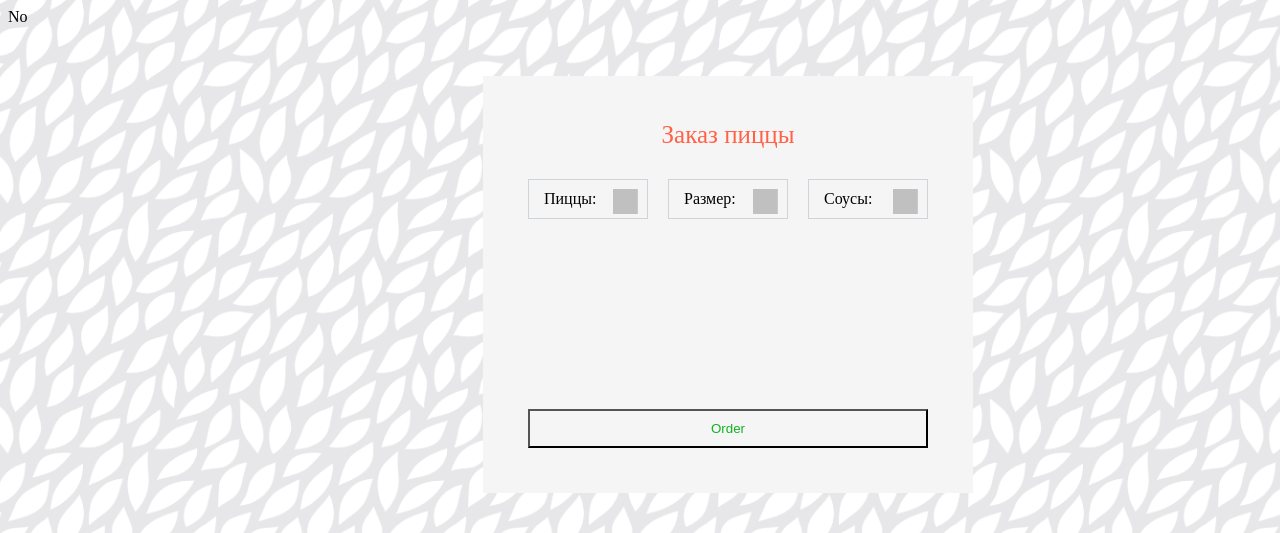
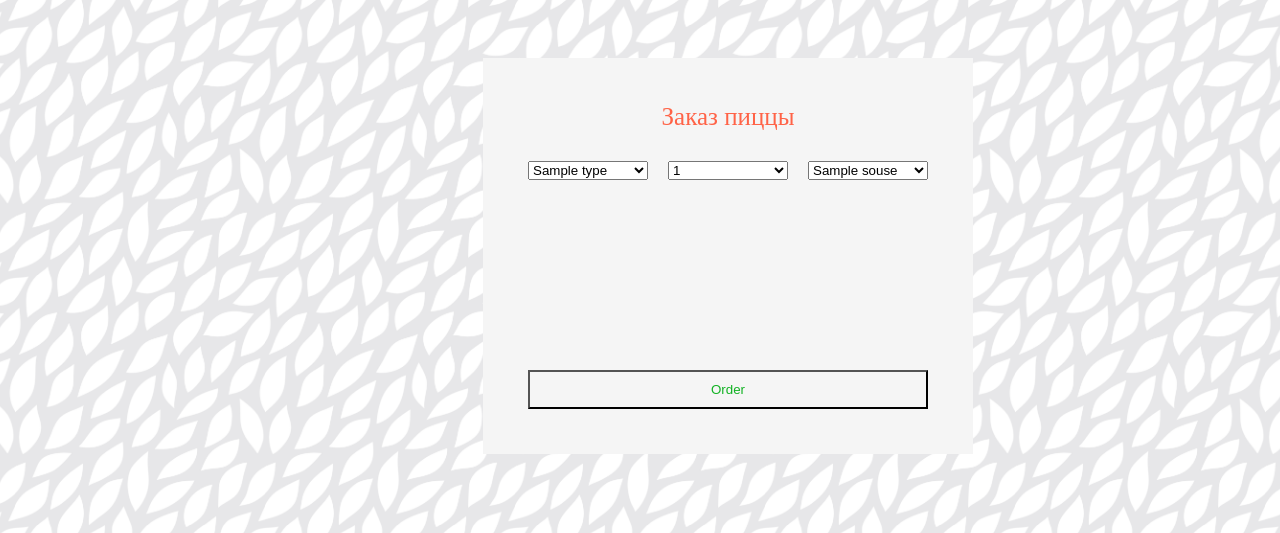
Before and after one commit to CRAZYMIXAKER/Pizza, a PHP site: page / in a window 1280 px wide; the page is wider, and only the part inside the window is pictured. Shown: the top 533 px of that part. Run offline with PHP 8.4, Linux system fonts and the light colour scheme; tables that the repository leaves empty hold one stand-in row (values such as "Sample post"); grey boxes are pictures that could not be loaded.

Commit message:
WithoutAJAX

```diff
--- a/DB.php
+++ b/DB.php
@@ -9,33 +9,3 @@ $connect->exec('SET NAMES UTF8');
 if (!$connect) {
 	die("Произошла непредвиденная ошибка! Мы работаем над устранением проблемы.");
 }
-
-
-function getSingleValue($con, $sql)
-{
-	$query = $con->prepare($sql);
-	$query->execute();
-	return $query->fetchColumn();
-}
-
-
-// $sqlSizePrice = "SELECT Price FROM Size WHERE IDSize = $IDsize";
-// $SizePrice = getSingleValue($connect, $sqlSizePrice);
-
-// $sqlSousePrice = "SELECT Price FROM Souse WHERE IDSouse = $IDsouse";
-// $SousePrice = getSingleValue($connect, $sqlSousePrice);
-
-// $sqlTypePrice = "SELECT Price FROM Type WHERE IDType = $IDtype";
-// $TypePrice = getSingleValue($connect, $sqlTypePrice);
-
-// $price = $SizePrice + $SousePrice + $TypePrice;
-
-
-// $sql = "INSERT Pizza (Id_Size, Id_Souse, Id_Type, Price) VALUES (:size, :souse, :type , :price)";
-// $query = $connect->prepare($sql);
-
-// $query->bindParam(':size', $IDsize);
-// $query->bindParam(':souse', $IDsouse);
-// $query->bindParam(':type', $IDtype);
-// $query->bindParam(':price', $price);
-// $query->execute();
--- a/Index.php
+++ b/Index.php
@@ -1,11 +1,6 @@
 <?php
-if ($_SERVER['REQUEST_METHOD'] === 'POST') {
-	print_r($_POST);
-	echo 'YES';
-	// echo '<h2>'.$_POST.'</h2>';
-} else {
-	echo 'No';
-}
+require_once 'DB.php';
+require_once 'functions.php';
 ?>
 
 
@@ -17,7 +12,7 @@ if ($_SERVER['REQUEST_METHOD'] === 'POST') {
 	<meta charset="UTF-8" />
 	<meta name="viewport" content="width=device-width, initial-scale=1.0" />
 	<title>Pizza</title>
-	<script src="https://ajax.googleapis.com/ajax/libs/jquery/3.5.1/jquery.min.js"></script>
+	<!-- <script src="https://ajax.googleapis.com/ajax/libs/jquery/3.5.1/jquery.min.js"></script> -->
 	<link rel="shortcut icon" href="./pizza.png" type="image/png" />
 	<link rel="stylesheet" href="./main.css" />
 </head>
@@ -25,29 +20,35 @@ if ($_SERVER['REQUEST_METHOD'] === 'POST') {
 <body>
 	<div class="wrapper">
 		<section class="hero">
-			<form action="" method="POST" class="form">
+			<form action="functions.php" method="POST" class="form">
 				<div class="form__title">Заказ пиццы</div>
 				<div class="form__select">
-					<select class="select" name="Pizza">
-						<option value="" disabled>Пиццы:</option>
-						<option value="1">Пепперони</option>
-						<option value="2">Деревенская</option>
-						<option value="3">Гавайская</option>
-						<option value="4">Грибная</option>
+					<select class="select" name="IDType">
+						<option disabled>Пиццы:</option>
+						<?php
+						$arrType = getArray($connect, 'SELECT IDType, NameType FROM Type');
+						foreach ($arrType as $Type) {
+							echo "<option value='{$Type['IDType']}'>{$Type['NameType']}</option>";
+						}
+						?>
 					</select>
-					<select class="select" name="Size">
-						<option value="" disabled>Размер:</option>
-						<option value="1">21</option>
-						<option value="2">26</option>
-						<option value="3">31</option>
-						<option value="4">45</option>
+					<select class="select" name="IDSize">
+						<option disabled>Размер:</option>
+						<?php
+						$arrSize = getArray($connect, 'SELECT IDSize, Dimension FROM Size');
+						foreach ($arrSize as $Size) {
+							echo "<option value='{$Size['IDSize']}'>{$Size['Dimension']}</option>";
+						}
+						?>
 					</select>
-					<select class="select" name="Sous">
-						<option value="" disabled>Соусы:</option>
-						<option value="1">Сырный</option>
-						<option value="2">Кисло-сладкий</option>
-						<option value="3">Чесночный</option>
-						<option value="4">Барбекю</option>
+					<select class="select" name="IDSouse">
+						<option disabled>Соусы:</option>
+						<?php
+						$arrSouse = getArray($connect, 'SELECT IDSouse, NameSouse FROM Souse');
+						foreach ($arrSouse as $Souse) {
+							echo "<option value='{$Souse['IDSouse']}'>{$Souse['NameSouse']}</option>";
+						}
+						?>
 					</select>
 				</div>
 				<button class="form__button">Order</button>
--- a/ajax.js
+++ b/ajax.js
@@ -1,53 +1,53 @@
-$(".select").each(function () {
-  const _this = $(this),
-    selectOption = _this.find("option"),
-    selectOptionLength = selectOption.length,
-    selectedOption = selectOption.filter(":selected"),
-    duration = 450; // длительность анимации
+// $(".select").each(function () {
+//   const _this = $(this),
+//     selectOption = _this.find("option"),
+//     selectOptionLength = selectOption.length,
+//     selectedOption = selectOption.filter(":selected"),
+//     duration = 450; // длительность анимации
 
-  _this.hide();
-  _this.wrap('<div class="select"></div>');
-  $("<div>", {
-    class: "new-select",
-    text: _this.children("option:disabled").text(),
-  }).insertAfter(_this);
+//   _this.hide();
+//   _this.wrap('<div class="select"></div>');
+//   $("<div>", {
+//     class: "new-select",
+//     text: _this.children("option:disabled").text(),
+//   }).insertAfter(_this);
 
-  const selectHead = _this.next(".new-select");
-  $("<div>", {
-    class: "new-select__list",
-  }).insertAfter(selectHead);
+//   const selectHead = _this.next(".new-select");
+//   $("<div>", {
+//     class: "new-select__list",
+//   }).insertAfter(selectHead);
 
-  const selectList = selectHead.next(".new-select__list");
-  for (let i = 1; i < selectOptionLength; i++) {
-    $("<div>", {
-      class: "new-select__item",
-      html: $("<span>", {
-        text: selectOption.eq(i).text(),
-      }),
-    })
-      .attr("data-value", selectOption.eq(i).val())
-      .appendTo(selectList);
-  }
+//   const selectList = selectHead.next(".new-select__list");
+//   for (let i = 1; i < selectOptionLength; i++) {
+//     $("<div>", {
+//       class: "new-select__item",
+//       html: $("<span>", {
+//         text: selectOption.eq(i).text(),
+//       }),
+//     })
+//       .attr("data-value", selectOption.eq(i).val())
+//       .appendTo(selectList);
+//   }
 
-  const selectItem = selectList.find(".new-select__item");
-  selectList.slideUp(0);
-  selectHead.on("click", function () {
-    if (!$(this).hasClass("on")) {
-      $(this).addClass("on");
-      selectList.slideDown(duration);
+//   const selectItem = selectList.find(".new-select__item");
+//   selectList.slideUp(0);
+//   selectHead.on("click", function () {
+//     if (!$(this).hasClass("on")) {
+//       $(this).addClass("on");
+//       selectList.slideDown(duration);
 
-      selectItem.on("click", function () {
-        let chooseItem = $(this).data("value");
+//       selectItem.on("click", function () {
+//         let chooseItem = $(this).data("value");
 
-        $("select").val(chooseItem).attr("selected", "selected");
-        selectHead.text($(this).find("span").text());
+//         $("select").val(chooseItem).attr("selected", "selected");
+//         selectHead.text($(this).find("span").text());
 
-        selectList.slideUp(duration);
-        selectHead.removeClass("on");
-      });
-    } else {
-      $(this).removeClass("on");
-      selectList.slideUp(duration);
-    }
-  });
-});
+//         selectList.slideUp(duration);
+//         selectHead.removeClass("on");
+//       });
+//     } else {
+//       $(this).removeClass("on");
+//       selectList.slideUp(duration);
+//     }
+//   });
+// });
--- /dev/null
+++ b/functions.php
@@ -0,0 +1,47 @@
+<?php
+require_once('DB.php');
+session_start();
+
+if ($_SERVER['REQUEST_METHOD'] === 'POST') {
+
+	$_SESSION['IDSize'] = $_POST['IDSize'];
+	$_SESSION['IDSouse'] = $_POST['IDSouse'];
+	$_SESSION['IDType'] = $_POST['IDType'];
+
+	function getSingleValue($con, $sql)
+	{
+		$query = $con->prepare($sql);
+		$query->execute();
+		return $query->fetchColumn();
+	}
+
+	$sqlSizePrice = "SELECT Price FROM Size WHERE IDSize = {$_POST['IDSize']}";
+	$SizePrice = getSingleValue($connect, $sqlSizePrice);
+
+	$sqlSousePrice = "SELECT Price FROM Souse WHERE IDSouse = {$_POST['IDSouse']}";
+	$SousePrice = getSingleValue($connect, $sqlSousePrice);
+
+	$sqlTypePrice = "SELECT Price FROM Type WHERE IDType = {$_POST['IDType']}";
+	$TypePrice = getSingleValue($connect, $sqlTypePrice);
+
+	$price = $SizePrice + $SousePrice + $TypePrice;
+
+	$sql = "INSERT Pizza (Id_Size, Id_Souse, Id_Type, Price) VALUES (:size, :souse, :type , :price)";
+	$query = $connect->prepare($sql);
+
+	$query->bindParam(':size', $_POST['IDSize']);
+	$query->bindParam(':souse', $_POST['IDSouse']);
+	$query->bindParam(':type', $_POST['IDType']);
+	$query->bindParam(':price', $price);
+	$query->execute();
+
+	header('Location: check.php');
+} else {
+}
+
+function getArray($connect, $sql)
+{
+	$query = $connect->prepare($sql);
+	$query->execute();
+	return $query->fetchAll();
+}
```
Also changed, not shown: check.php (added, +19 -0 lines).
